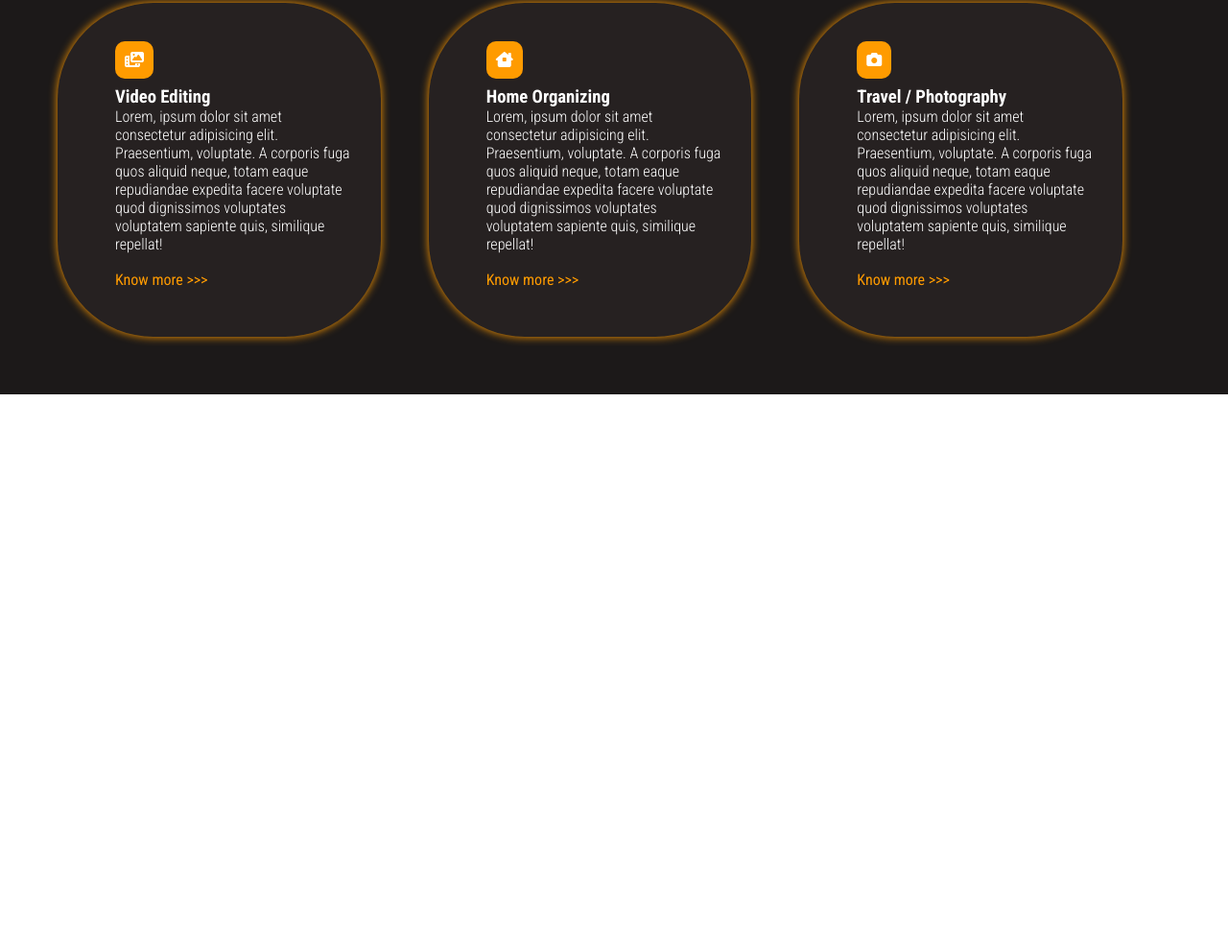
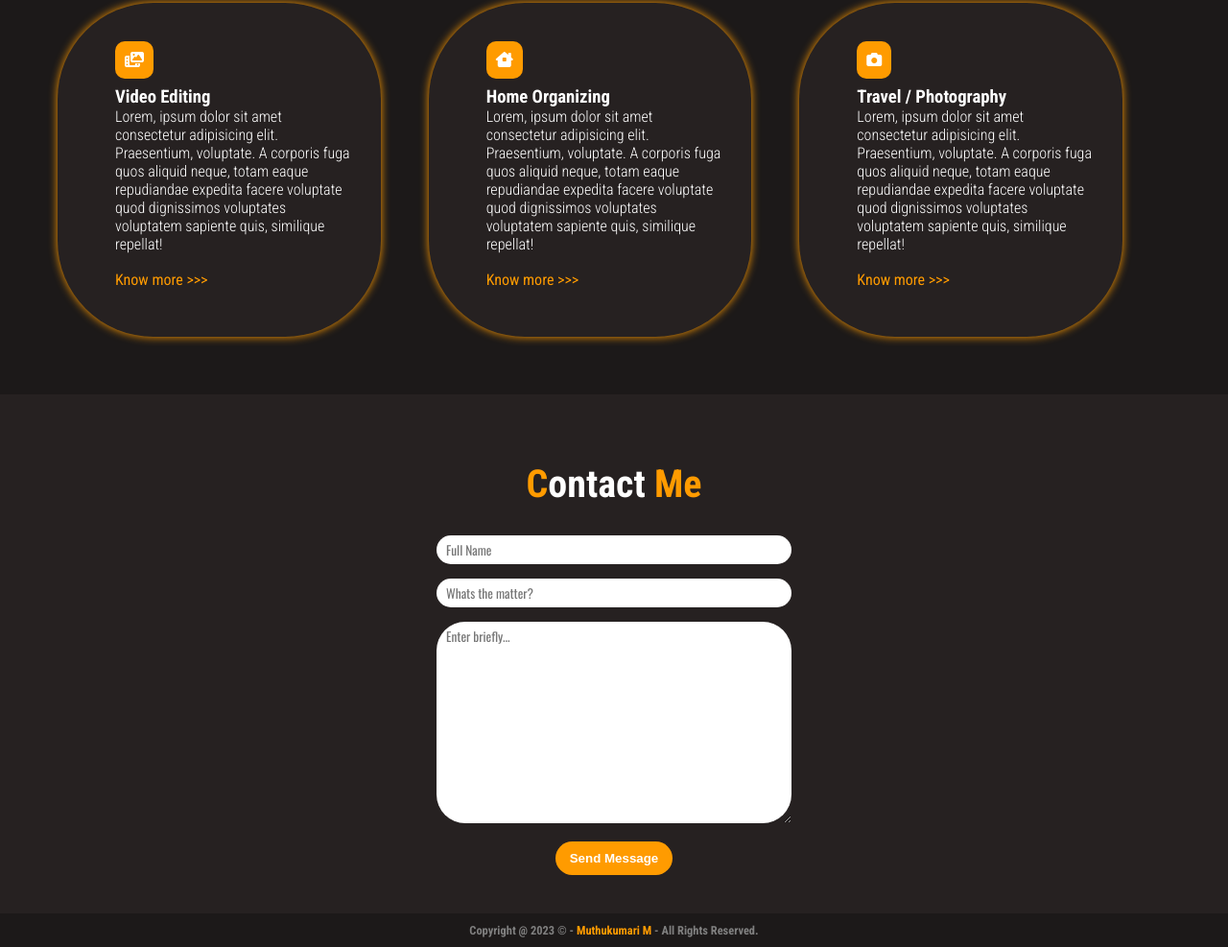
Before and after one commit to muthukumarimoorthi/muthukumari-portfolio, a plain HTML site: page index.html in a window 1280 px wide. Shown: the part 1084-2071 px from the top of the page at 96% size. Before the commit the page ends 1495 px from the top, so only its background shows below. Drawn offline with nearby package versions, Linux system fonts and the light colour scheme.

Commit message:
added contact

```diff
--- a/Properties/style.css
+++ b/Properties/style.css
@@ -24,7 +24,7 @@ header {
 }
 header h3 > span{
     color: #fff;
-    font-family: font-family: 'Oswald', sans-serif;
+    font-family: 'Oswald', sans-serif;
 }
 
 /*BODY*/
@@ -239,3 +239,32 @@ main top-icon{
     font-size: 45px;
     margin-bottom: 40px;
 }
+.contact-section {
+    background-color:#262121;
+    padding: 40px;
+    color: #fff;
+    text-align: center;
+}
+.contact-section form input, textarea{
+    padding: 5px 10px;
+    width: 350px;
+    border: none;
+    border-radius: 30px;
+    margin-bottom: 15px;
+    font-family: 'Oswald', sans-serif;
+}
+.contact-section h3 {
+    font-size: 40px;
+    margin: 30px 0;
+}
+footer {
+    background-color: var(--primary-color);
+    color: gray;
+    text-align: center;
+    font-size: 15px;
+    padding: 10px;
+}
+footer a {
+    text-decoration: none;
+    color: var(--color-orange);
+}
--- a/index.html
+++ b/index.html
@@ -22,13 +22,13 @@
                 <a href="./about.html">About</a>
             </li>
             <li>
-                <a href="./works.html">Works</a>
+                <a href="./works.html">Hobbies</a>
             </li>
             <li>
-                <a href="./skills.html">Skills</a>
+                <a href="./skills.html">Color 1</a>
             </li>
             <li>
-                <a href="contact.html">Contact Me</a>
+                <a href="contact.html">Color 2</a>
             </li>
         </ul>
     </div>
@@ -131,10 +131,29 @@
             <a href="#">Know more >>></a>
             </div>
         </div>
+    </section>
+    <section class="contact-section">
+    <h3><span>C</span>ontact <span>Me</span></h3>
+        <form>
+            <div>
+                <input type="text" name="name" placeholder="Full Name">
+            </div>
+            <div>
+                <input type="text" name="subject" placeholder="Whats the matter?">
+            </div>
+            <div>
+                <!-- <input type="text" name="description" placeholder="Enter message..."> -->
+                <textarea name="description" id="" cols="30" rows="10" placeholder="Enter briefly..."></textarea>
+            </div>
+            <div>
+                <button class="button-cls">Send Message</button>
+            </div>
+        </form>
 
     </section>
 </main>
 <footer>
+        <h5>Copyright @ 2023 &copy; - <a href="https://github.com/muthukumarimoorthi" target="_blank">Muthukumari M</a> - All Rights Reserved.</h5>
 
 </footer>
 </body>
```
